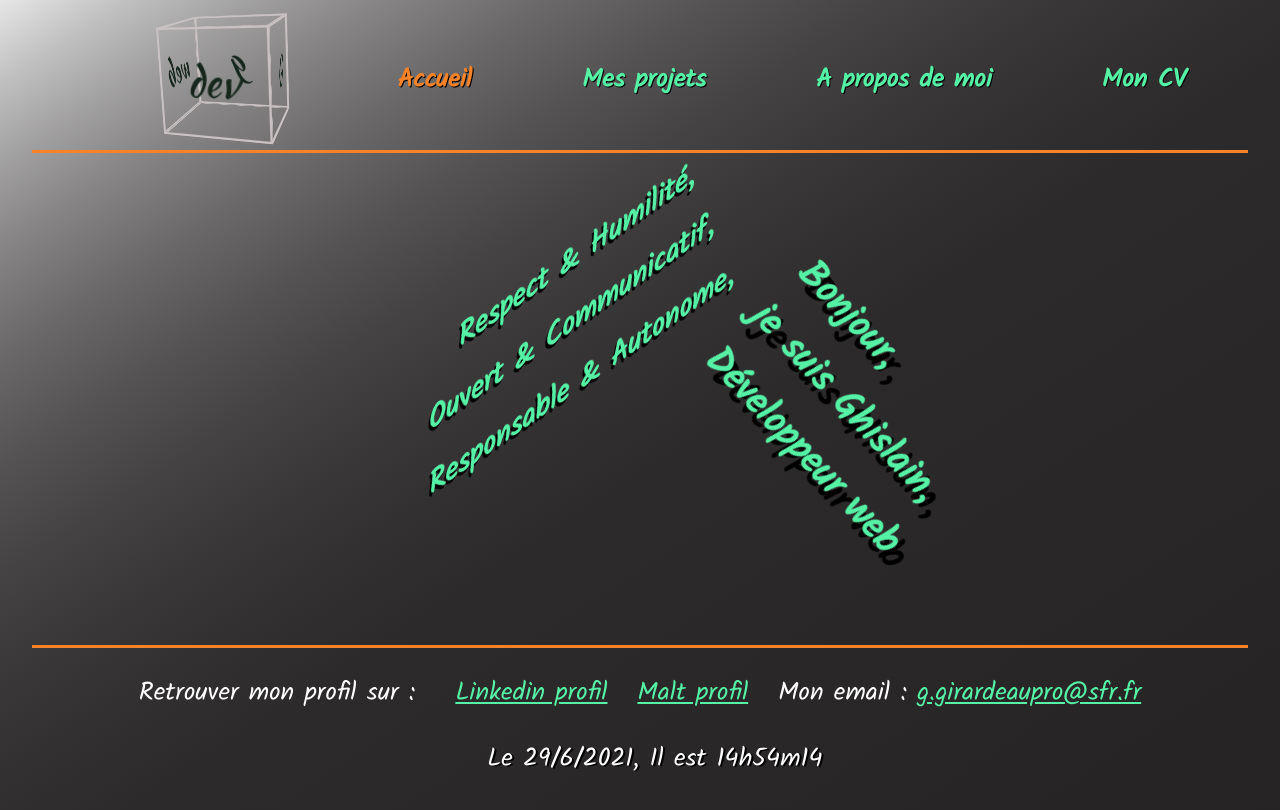
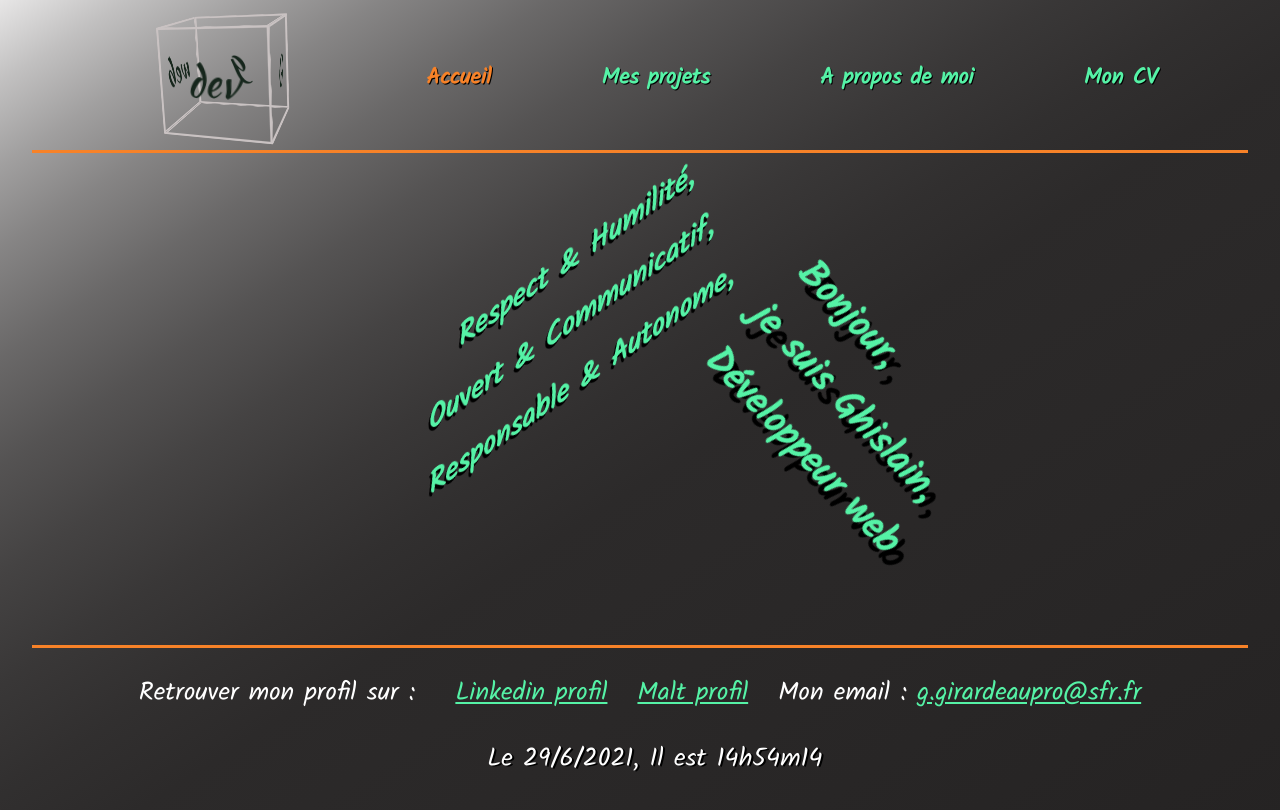
Before and after one commit to ghislaingirardeau/Portfolio_Nuxt, a Nuxt app: page / in a window 1280 px wide. Shown: the top 810 px of the page. Built offline with nearby package versions, Linux system fonts and the light colour scheme.

Commit message:
font link size reduce

```diff
--- a/assets/css/sass/variable/variable.scss
+++ b/assets/css/sass/variable/variable.scss
@@ -8,7 +8,7 @@ $color-lien: white;
 $color-btn: white;
 $color-logo: rgb(201, 194, 194);
 
-$linksize: 1.6rem;
+$linksize: 1.4rem;
 $paragraphesize: 1.4rem;
 
 @import url('https://fonts.googleapis.com/css2?family=Kalam&display=swap');
```
